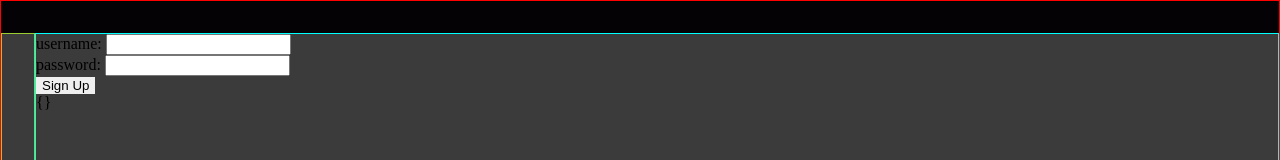
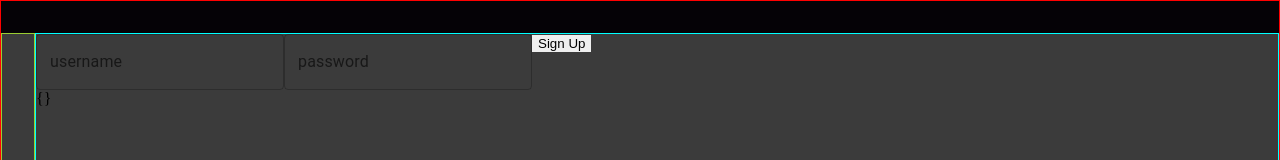
Before and after one commit to JesseSandvik/triumph, a React (Create React App) app in the folder client/: page /register in a window 1280 px wide. Shown: the top 160 px of the page. Built offline with nearby package versions, Linux system fonts and the light colour scheme.

Commit message:
created reusable MUI TextField component, used to replace form components in Registration page

```diff
--- /dev/null
+++ b/client/src/mUI/textField/TextField.js
@@ -0,0 +1,19 @@
+import { TextField } from "@mui/material";
+import { useField } from "formik";
+
+const TextFieldWrapper = ({ name, ...props }) => {
+  const [field, meta] = useField(name);
+  const configTextField = {
+    ...field,
+    ...props,
+    variant: "outlined",
+  };
+
+  if (meta && meta.touched && meta.error) {
+    configTextField.error = true;
+    configTextField.helperText = meta.error;
+  }
+  return <TextField {...configTextField} />;
+};
+
+export default TextFieldWrapper;
--- a/client/src/pages/registration/Registration.js
+++ b/client/src/pages/registration/Registration.js
@@ -1,61 +1,48 @@
 import { useEffect, useState } from "react";
-import { Formik, Form } from "formik";
+import { Field, Formik, Form, useField } from "formik";
 import Button from "../../components/atoms/button/Button";
-import Field from "../../components/molecules/field/Field";
 import Main from "../../components/organisms/main/Main";
+import TextField from "../../mUI/textField/TextField";
 
 import { initialFormState } from "./initialFormState";
 
 const Registration = () => {
   const [error, setError] = useState(null);
-  const [formData, setFormData] = useState(initialFormState);
   const [currentUser, setCurrentUser] = useState({});
 
-  const handleChange = ({ target }) => {
-    setFormData(
-      (formData) =>
-        (formData = {
-          ...formData,
-          [target.name]: target.value,
-        })
-    );
-  };
-
-  const handleSubmit = (event) => {
-    event.preventDefault();
+  const handleSubmit = (values) => {
     const headers = new Headers();
     headers.append("Content-Type", "application/json");
     const options = {
       method: "POST",
       headers,
-      body: JSON.stringify({ data: formData }),
+      body: JSON.stringify({ data: values }),
     };
     fetch("http://localhost:5000/register", options)
       .then((response) => response.json())
       .then((response) =>
         setCurrentUser((currentUser) => (currentUser = response.data))
       )
-      .then(() => setFormData((formData) => (formData = initialFormState)))
       .catch((err) => setError((error) => (error = err)));
   };
 
   return (
     <Main>
-      <Formik initialValues={initialFormState} onSubmit={async (values) => {}}>
+      <Formik
+        initialValues={initialFormState}
+        onSubmit={async (values, { setSubmitting }) => {
+          setSubmitting(true);
+          handleSubmit(values);
+          setSubmitting(false);
+        }}
+      >
         <Form>
+          <Field as={TextField} label='username' name='username' type='text' />
           <Field
-            label='username: '
-            name='username'
-            onChange={handleChange}
-            type='text'
-            value={formData.username ? formData.username : ""}
-          />
-          <Field
-            label='password: '
+            as={TextField}
+            label='password'
             name='password'
-            onChange={handleChange}
             type='password'
-            value={formData.password ? formData.password : ""}
           />
           <Button type='submit'>sign up</Button>
         </Form>
```
